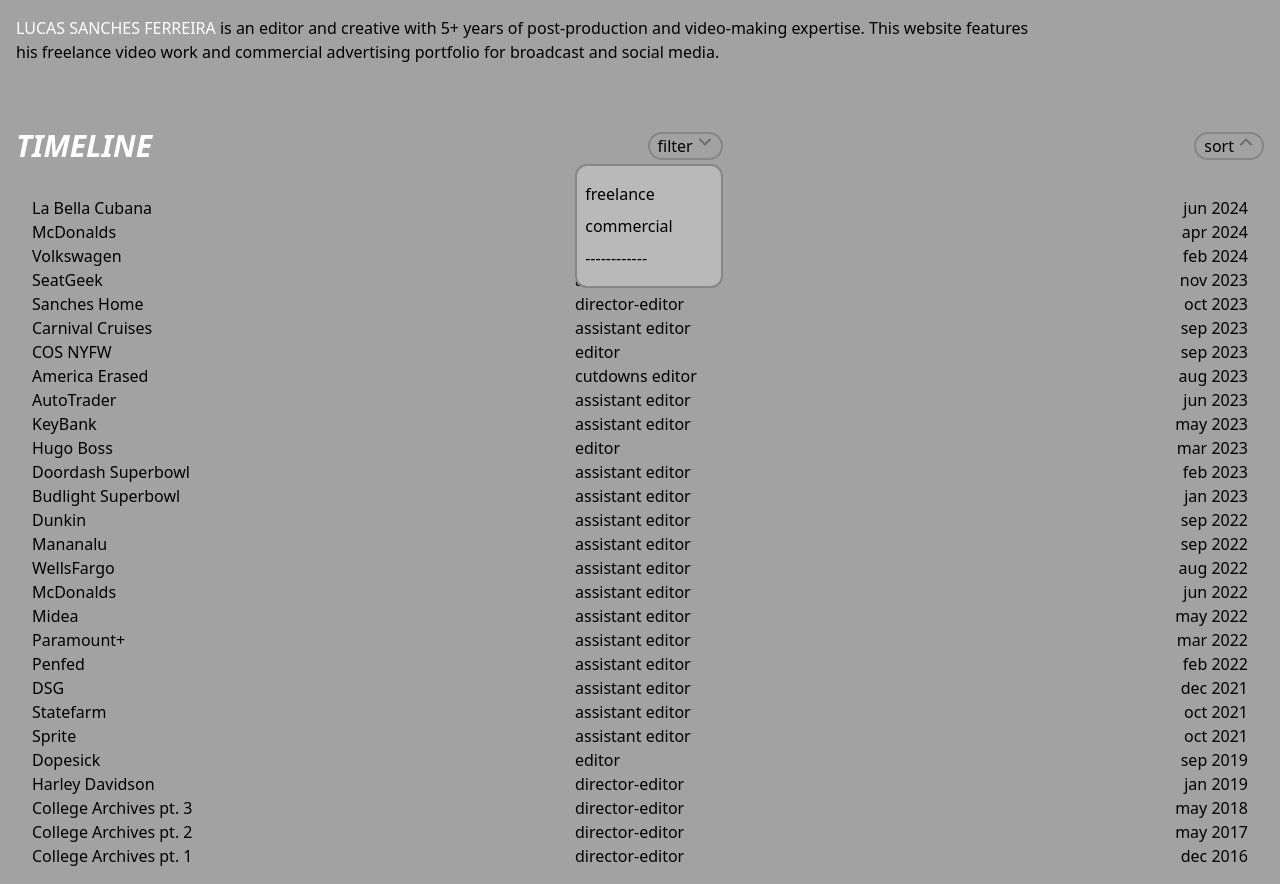
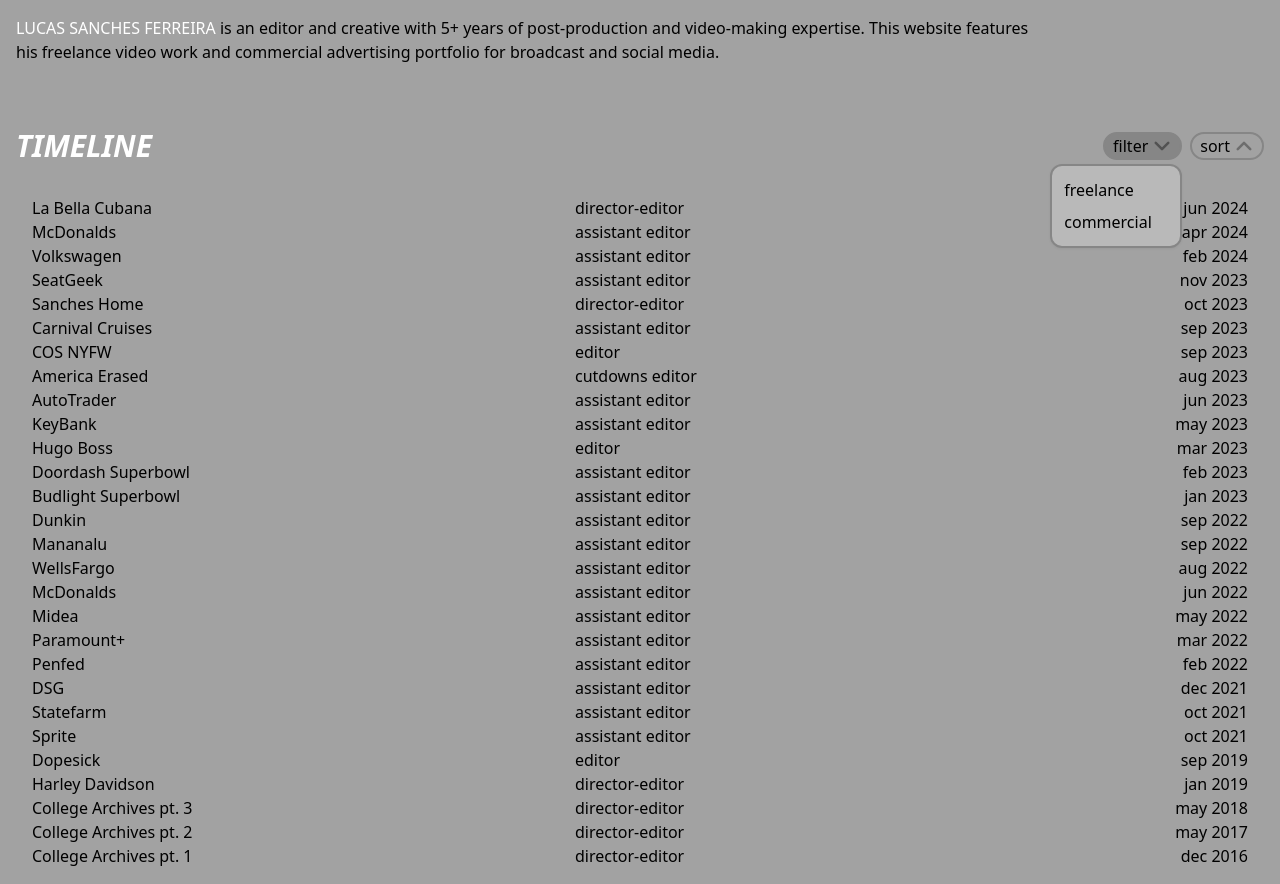
Before and after one commit to devinlizardi/lsf-portfolio, a React (Vite) app: page / in a window 1280 px wide. Both pictures are taken after a click on the button "filter". Built offline with nearby package versions, Linux system fonts and the light colour scheme.

Commit message:
feat: dropdown hookup

```diff
--- a/src/App.jsx
+++ b/src/App.jsx
@@ -3,7 +3,7 @@
 import { WorkList } from './components/WorkList'
 import { Timeline } from './components/Timeline'
 import { LoadContext } from './helpers/LoadContext'
-import { DefaultItem, Filters, NonMusicWorkList } from "./helpers/Constants"
+import { DefaultItem, NonMusicWorkList } from "./helpers/Constants"
 import { sortNewLast } from "./helpers/sortWorks"
 import { Dropdown } from "./components/Dropdown"
 
@@ -45,9 +45,19 @@
     setSearchParams(alternate ? {} : { "filter": newFilter })
   }
 
-  // styles
-  const active = { fontStyle: "italic", color: 'white' }
-  const inactive = {}
+  // filters
+
+  const createFilterObj = (titles) => {
+    return Array.from(titles, (title) => {
+      return { title, key: title.slice(0, 3), handler: () => handleFilter(title) }
+    })
+  }
+
+  const createSortObj = (titles) => {
+    return Array.from(titles, (title) => {
+      return { title, key: title.slice(0, 3), handler: () => null }
+    })
+  }
 
   return (
     <LoadContext.Provider value={{ setFirstLoad, firstLoad }}>
@@ -61,24 +71,10 @@
         </div>
         <div className="flex w-full justify-between items-end -mb-8">
           <Timeline filter={filterState} handleFilter={handleFilter} />
-          <Dropdown text={'filter'} options={[{ key: 0, title: 'freelance' }, { key: 0, title: 'commercial' }, { key: 0, title: '------------' }]} />
-          <Dropdown text={'sort'} options={[{ key: 0, title: 'old-new' }, { key: 0, title: 'new-old' }, { key: 0, title: 'a-z' }, { key: 0, title: '------------' }]} />
-          {/* <div className="w-fit px-2 overflow-scroll rounded-full bg-[#8a8a8a] bg-opacity-50 flex justify-evenly mx-4 no-scrollbar">
-            {(function () {
-              const components = []
-              Filters.forEach(f => {
-                components.push(
-                  <button
-                    style={filterState === f ? active : inactive}
-                    key={Filters.indexOf(f)}
-                    className="w-fit px-1 py-1 rounded-full transition-all ease hover:italic text-xs sm:text-base"
-                    onClick={() => { handleFilter(f) }}>
-                    <Link>{f}</Link>
-                  </button>)
-              })
-              return components
-            })()}
-          </div> */}
+          <div className="flex gap-2">
+            <Dropdown text={'filter'} options={createFilterObj(['freelance', 'commercial'])} />
+            <Dropdown text={'sort'} options={createSortObj(['old-new', 'new-old', 'a-z', 'z-a'])} />
+          </div>
         </div>
         <WorkList works={dynamicWorksList} />
       </div>
--- a/src/components/Dropdown.jsx
+++ b/src/components/Dropdown.jsx
@@ -7,11 +7,12 @@
 
   return <div className="relative">
     <button
-      className="px-2 border-2 border-[#868686] rounded-full flex justify-center gap-1 mb-1"
-      onClick={() => setMode(m => !m)}>
+      className="px-2 h-5 sm:h-7 border-2 border-[#868686] rounded-full flex items-center justify-center gap-1 mb-1 hover:bg-[#999999]"
+      onClick={() => setMode(m => !m)}
+      style={{ backgroundColor: mode ? '#868686' : '' }}>
       <p>{text}</p>
       <svg xmlns="http://www.w3.org/2000/svg" fill="none" viewBox="0 0 24 24"
-        strokeWidth={3} stroke="#6D6D6D" className="w-4"
+        strokeWidth={3} stroke={mode ? "#525252" : "#6D6D6D"} className="w-4 sm:w-5"
         style={{ transform: mode ? 'rotate(180deg)' : 'rotate(0deg)', transition: 'all', transitionDuration: '100ms' }}>
         <path strokeLinecap="round" strokeLinejoin="round" d="m4.5 15.75 7.5-7.5 7.5 7.5" />
       </svg>
--- a/src/components/DropdownWindow.jsx
+++ b/src/components/DropdownWindow.jsx
@@ -1,10 +1,25 @@
+/* eslint-disable no-unused-vars */
 /* eslint-disable react/prop-types */
+import { useSearchParams } from "react-router-dom"
+
 export const DropdownWindow = ({ options }) => {
-  console.log(options)
+  const [searchParams, _] = useSearchParams()
 
-  return <div className="absolute bg-[#B9B9B9] border-2 border-[#868686] rounded-xl p-2 pr-12 z-50 right-0">
+  return <div className="absolute bg-[#B9B9B9] border-2 border-[#868686] rounded-xl p-2 z-50 right-0  drop-shadow-sm">
     <ul className="list-none">
-      {Array.from(options, (option) => <li className="my-2" key={option.key}>{option.title}</li>)}
+      {Array.from(options, (option) => {
+        const { title, key, handler } = option
+        const active = searchParams.get('filter') === title
+
+        return <li className="rounded-full w-20 sm:w-28" key={key}>
+          <button
+            className="rounded-full p-1 w-full text-left cursor-pointer"
+            style={{ fontWeight: active ? "bold" : "", backgroundColor: active ? "" : "" }}
+            onClick={handler}>
+            {title}
+          </button>
+        </li>
+      })}
     </ul>
   </div>
 }
--- a/src/components/Timeline.jsx
+++ b/src/components/Timeline.jsx
@@ -7,7 +7,7 @@
 
   return (
     <span
-      className="flex sm:gap-2 items-start w-[160px] flex-none cursor-pointer"
+      className="flex sm:gap-2 items-start w-[160px] flex-none cursor-pointer relative"
       onClick={() => handleFilter()}
     >
       <h1
@@ -15,7 +15,7 @@
       >TIMELINE</h1>
 
       {filter !== 'none' && <img src={labelURL}
-        className='w-10 border-0 border-opacity-0 border-none'
+        className='w-10 border-0 border-opacity-0 border-none absolute -right-4'
       />}
 
     </span>)
--- a/src/helpers/Constants.ts
+++ b/src/helpers/Constants.ts
@@ -1,6 +1,4 @@
 import works from "../assets/works"
-
-export const Filters = ["freelance", "commercial"]
 
 export const NonMusicWorkList = works.filter((w) => w.type != "music")
 
```
